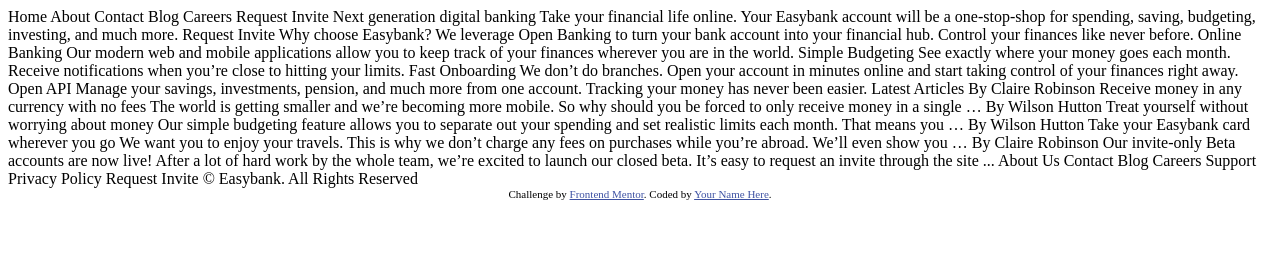
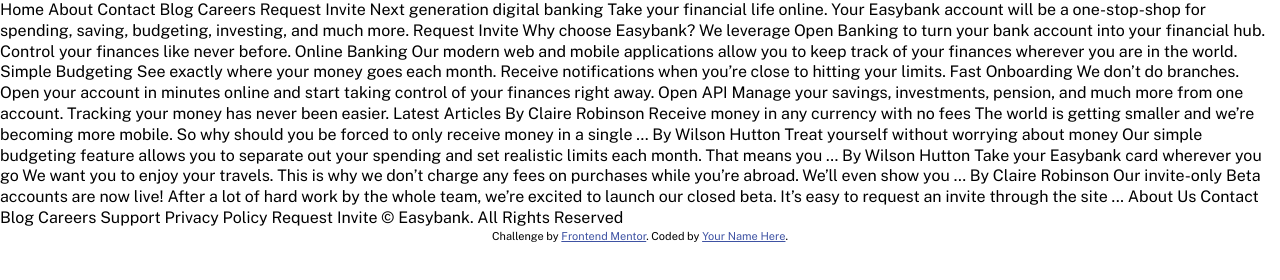
Before and after one commit to keleshteri/html-website-templates, a plain HTML site: page EasyBankLandingPage/index.html in a window 1280 px wide. Drawn offline with nearby package versions, Linux system fonts and the light colour scheme.

Commit message:
part 1-1

```diff
--- /dev/null
+++ b/EasyBankLandingPage/app/css/style.css
@@ -0,0 +1,18 @@
+html {
+  font-size: 100%;
+  -webkit-box-sizing: border-box;
+          box-sizing: border-box;
+}
+
+*, *::before, *::after {
+  -webkit-box-sizing: inherit;
+          box-sizing: inherit;
+}
+
+body {
+  margin: 0;
+  padding: 0;
+  font-family: 'Public Sans', sans-serif;
+  line-height: 1.3;
+}
+/*# sourceMappingURL=style.css.map */
--- /dev/null
+++ b/EasyBankLandingPage/app/js/script.js
@@ -0,0 +1 @@
+console.log("hello  i am here");
--- a/EasyBankLandingPage/index.html
+++ b/EasyBankLandingPage/index.html
@@ -5,9 +5,10 @@
   <meta name="viewport" content="width=device-width, initial-scale=1.0"> <!-- displays site properly based on user's device -->
 
   <link rel="icon" type="image/png" sizes="32x32" href="./images/favicon-32x32.png">
-
+  <link href="https://fonts.googleapis.com/css2?family=Public+Sans:wght@300;400&display=swap" rel="stylesheet">
   <title>Frontend Mentor | Easybank landing page</title>
 
+  <link  rel="stylesheet" href="/app/css/style.css"/>
   <!-- Feel free to remove these styles or customise in your own stylesheet 👍 -->
   <style>
     .attribution { font-size: 11px; text-align: center; }
@@ -97,5 +98,7 @@
     Challenge by <a href="https://www.frontendmentor.io?ref=challenge" target="_blank">Frontend Mentor</a>.
     Coded by <a href="#">Your Name Here</a>.
   </div>
+
+  <script src="app/js/script.js"></script>
 </body>
 </html>
```
